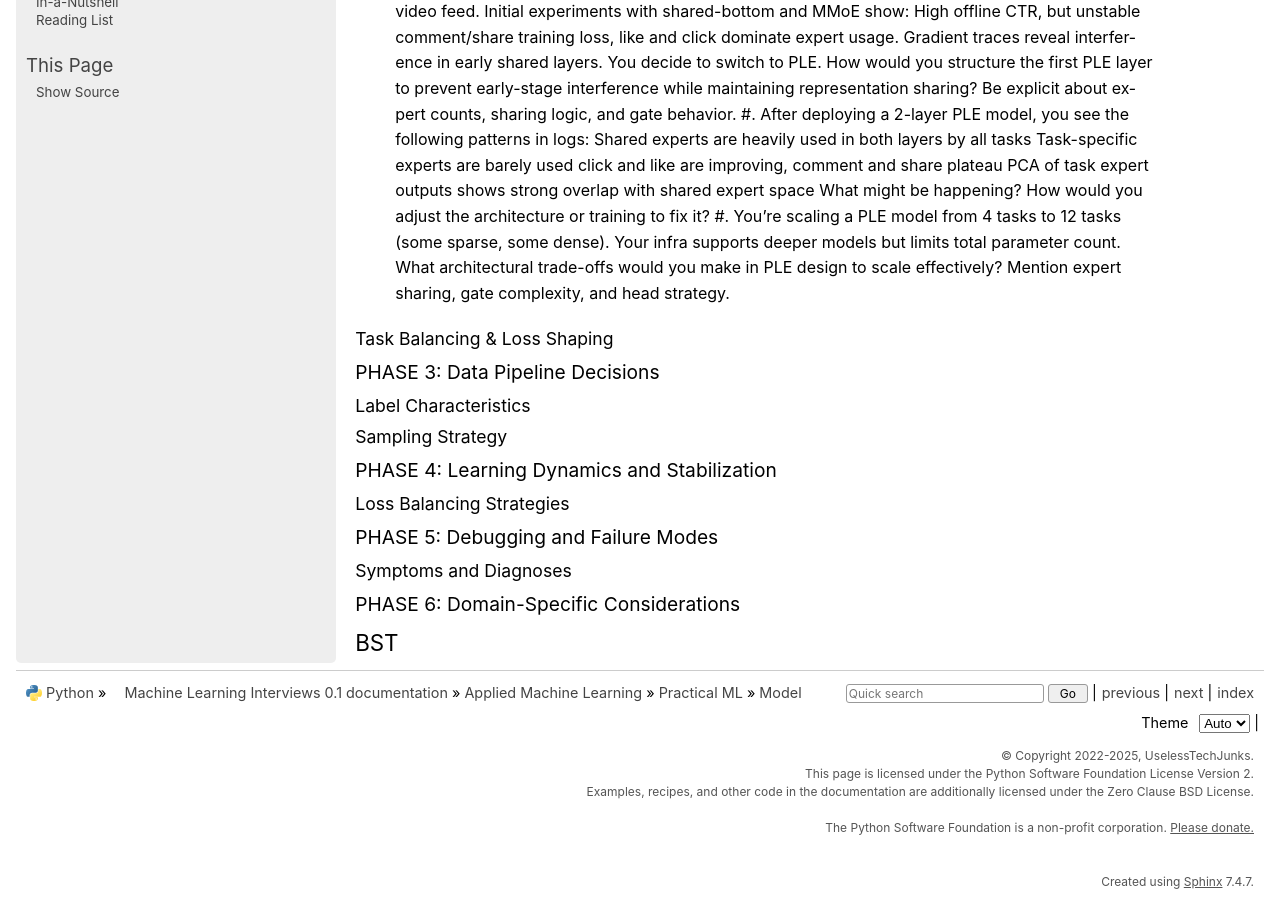
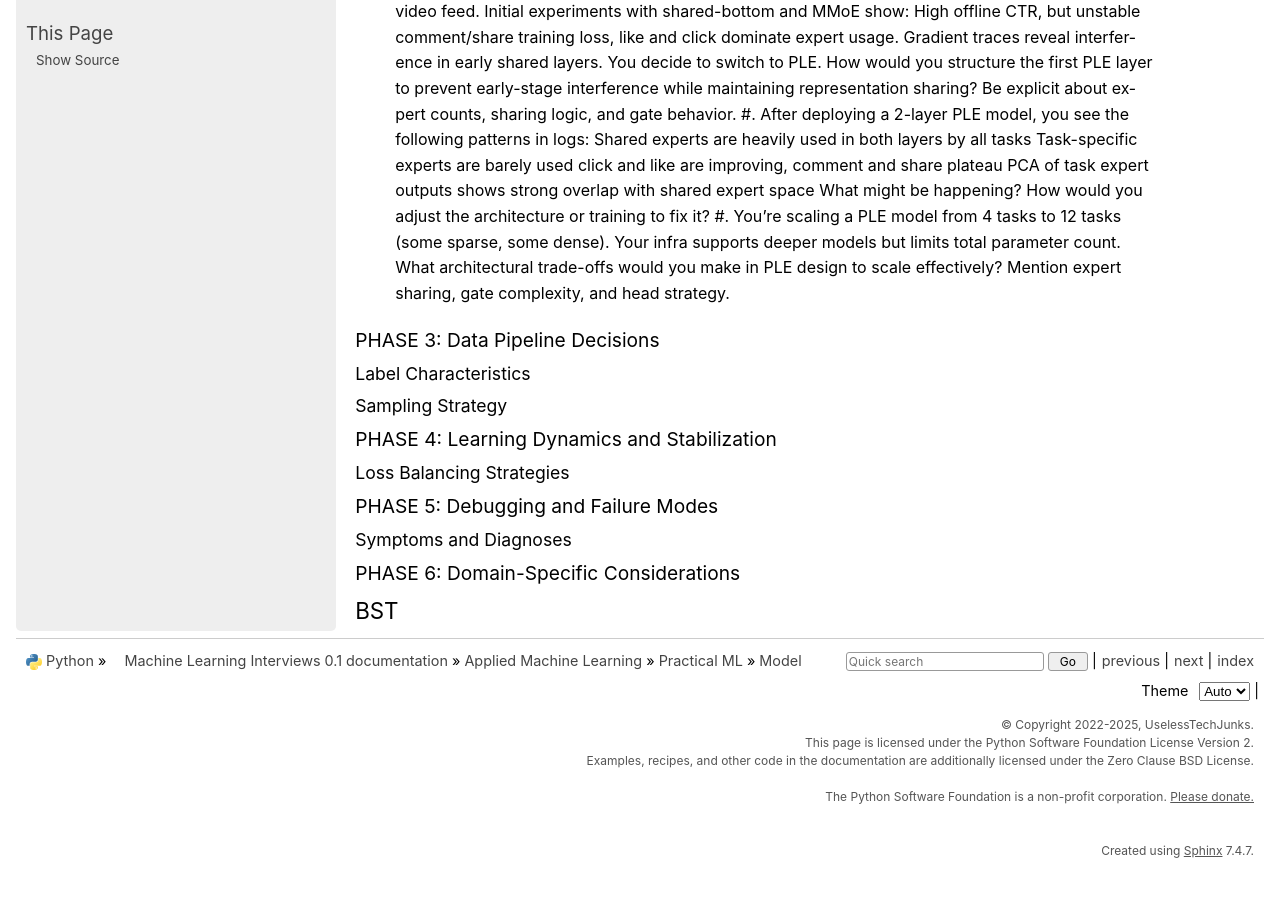
Before and after one commit to uselesstechjunks/leetcode, a Sphinx documentation site: the page built from docs/source/applied/practical/model.rst, in a window 1280 px wide and 900 px high, scrolled down 2078 px. Built offline with Sphinx 7.4.7, drawn with Linux system fonts in a browser that asks for light colours; pages that are not in the unit, such as notebooks, are missing from menus; after the commit the page ends 2947 px from its top, so only the background shows below that.

Commit message:
Update model.rst

```diff
--- a/docs/source/applied/practical/model.rst
+++ b/docs/source/applied/practical/model.rst
@@ -49,8 +49,6 @@ Architecture Design
 	#. After deploying a 2-layer PLE model, you see the following patterns in logs: Shared experts are heavily used in both layers by all tasks Task-specific experts are barely used click and like are improving, comment and share plateau PCA of task expert outputs shows strong overlap with shared expert space What might be happening? How would you adjust the architecture or training to fix it?
 	#. You're scaling a PLE model from 4 tasks to 12 tasks (some sparse, some dense). Your infra supports deeper models but limits total parameter count. What architectural trade-offs would you make in PLE design to scale effectively? Mention expert sharing, gate complexity, and head strategy.
 
-Task Balancing & Loss Shaping
-"""""""""""""""""""""""""""""""""""""""""""""""""""""""""""""""""""""""""""
 PHASE 3: Data Pipeline Decisions
 ---------------------------------------------------------------------------
 Label Characteristics
```
